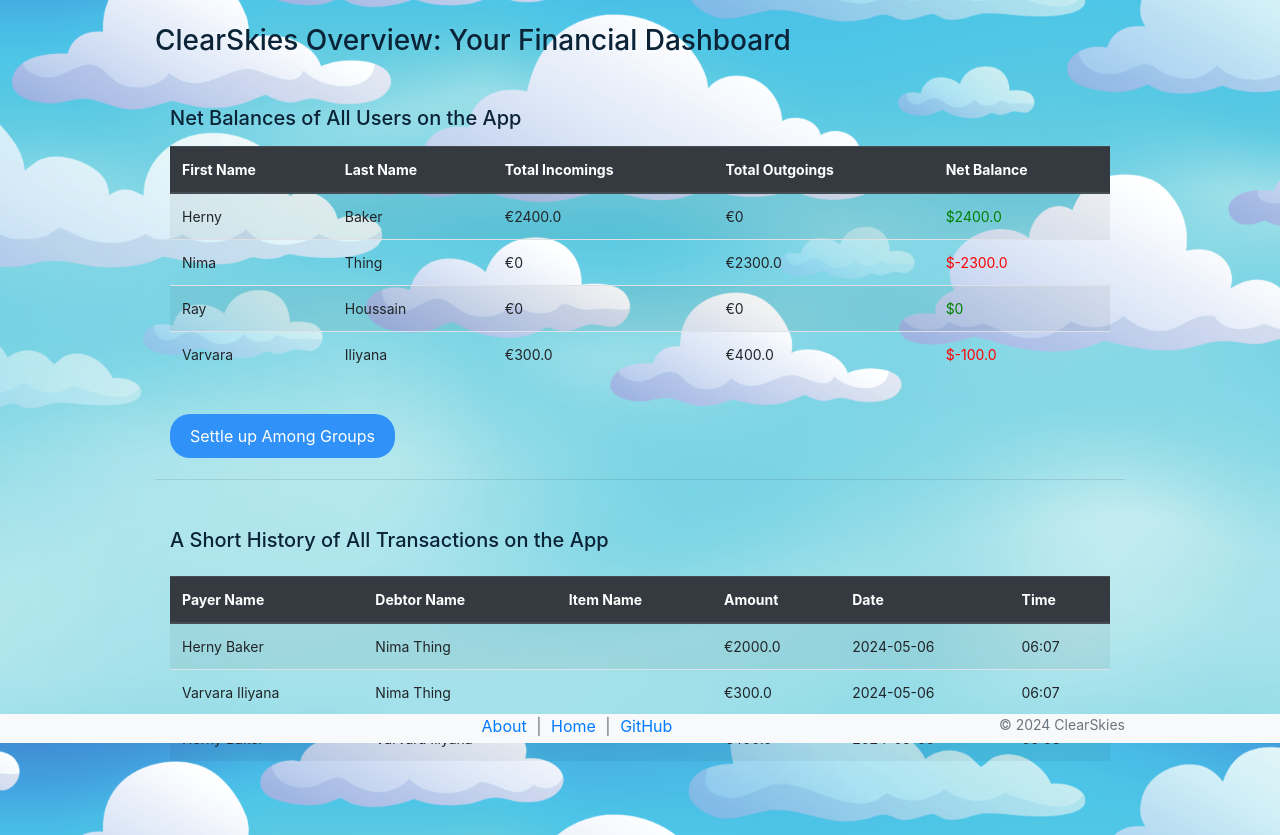
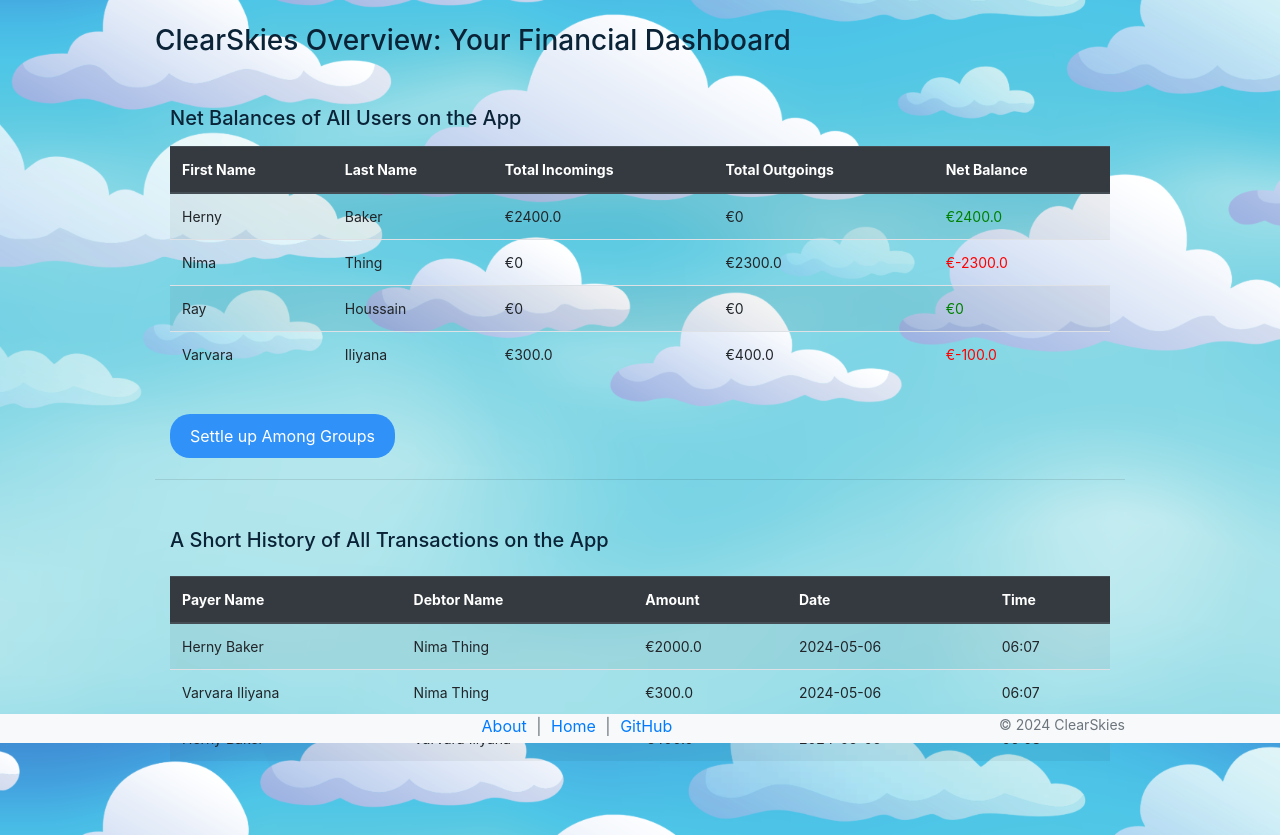
Before and after one commit to nimathing2052/Debt_Settlement, a Flask app: page /dashboard in a window 1280 px wide. Shown: the part 57-892 px from the top of the page. Run offline with Flask 3, Linux system fonts and the light colour scheme; a user stored in the database is signed in; data comes from the database, SQL or seed files in the repository; some libraries are stand-ins or nearby versions.

Commit message:
Changed from Dollar to euro

```diff
--- a/app/templates/dashboard.html
+++ b/app/templates/dashboard.html
@@ -25,7 +25,7 @@
                     <td>{{ user.last_name }}</td>
                     <td>€{{ user.total_incomings | round(2) }}</td>
                     <td>€{{ user.total_outgoings | round(2) }}</td>
-                    <td style="color: {{ 'green' if user.net_balance >= 0 else 'red' }}">${{ user.net_balance | round(2) }}</td>
+                    <td style="color: {{ 'green' if user.net_balance >= 0 else 'red' }}">€{{ user.net_balance | round(2) }}</td>
                 </tr>
                 {% else %}
                 <tr>
@@ -46,7 +46,7 @@
                 <tr>
                     <th>Payer Name</th>
                     <th>Debtor Name</th>
-                    <th>Item Name</th>
+<!--                    <th>Item Name</th>-->
                     <th>Amount</th>
                     <th>Date</th>
                     <th>Time</th>
@@ -57,7 +57,7 @@
                 <tr>
                     <td>{{ transaction.payer_first_name }} {{ transaction.payer_last_name }}</td>
                     <td>{{ transaction.debtor_first_name }} {{ transaction.debtor_last_name }}</td>
-                    <td>{{ transaction.description }}</td>
+<!--                    <td>{{ transaction.description }}</td>-->
                     <td> €{{ transaction.amount |  abs | round(2) }}</td>
                     <td>{{ transaction.created_at.strftime('%Y-%m-%d') }}</td>
                     <td>{{ transaction.created_at.strftime('%H:%M') }}</td>
--- a/app/templates/dashboard_personal.html
+++ b/app/templates/dashboard_personal.html
@@ -56,7 +56,7 @@
                 <tr>
                     <th>Payer Name</th>
                     <th>Payee Name</th>
-                    <th>Description</th>
+<!--                    <th>Description</th>-->
                     <th>Amount</th>
                     <th>Date</th>
                 </tr>
@@ -66,7 +66,7 @@
                 <tr>
                     <td>{{ transaction.payer.first_name }} {{ transaction.payer.last_name }}</td>
                     <td>{{ transaction.debtor.first_name }} {{ transaction.debtor.last_name }}</td>
-                    <td>{{ transaction.description }}</td>
+<!--                    <td>{{ transaction.description }}</td>-->
                     <td>€{{ transaction.amount | abs | round(2) }}</td>
                     <td>{{ transaction.created_at.strftime('%Y-%m-%d %H:%M') }}</td>
                 </tr>
```
